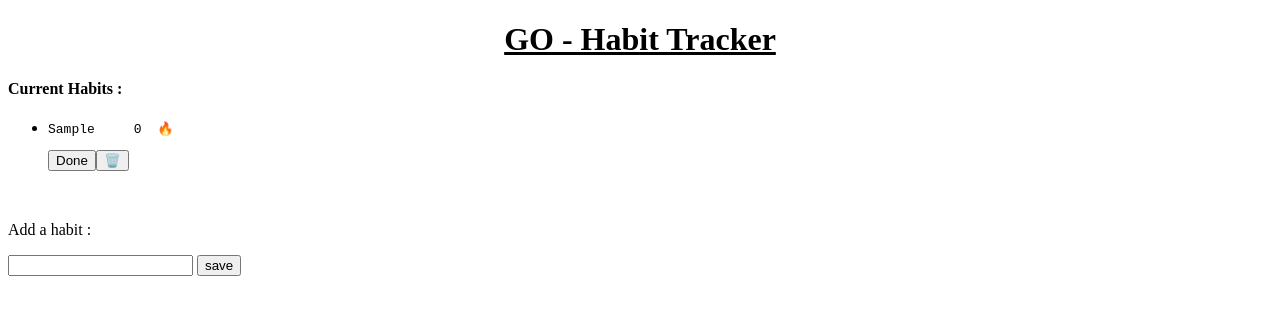
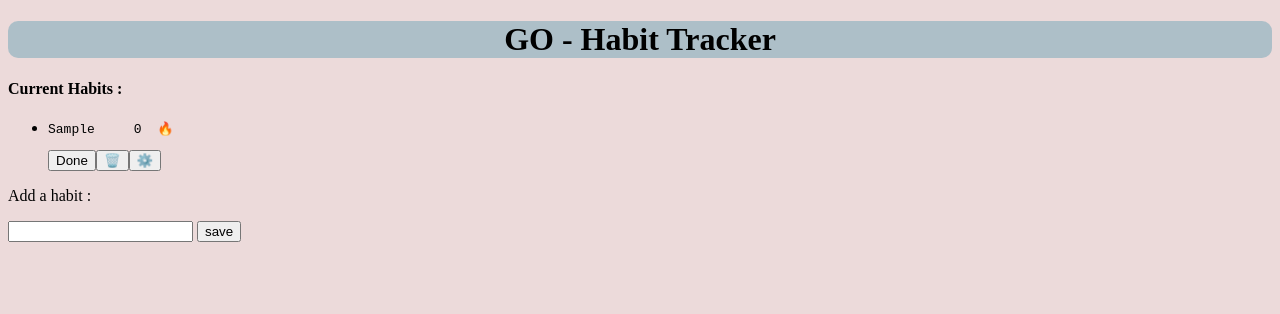
Before and after one commit to TanvirSingh9211/GO-habit-tracker, a plain HTML site: page index.html in a window 1280 px wide. Both pictures are taken after typing "Sample" into the empty fields and a click on the button "save". Drawn offline with Linux system fonts and the light colour scheme.

Commit message:
add habit name edit logic,fixed streak calculation bug, added little css to page

```diff
--- a/index.html
+++ b/index.html
@@ -1,20 +1,28 @@
 <!DOCTYPE html>
 <html lang="en">
+
 <head>
     <meta charset="UTF-8">
     <meta name="viewport" content="width=device-width, initial-scale=1.0">
+    <link rel="stylesheet" href="style.css">
     <title>Go - a habit tracker</title>
 </head>
+
 <body>
-    <center><h1><u>GO - Habit Tracker</u></h1></center>
+    <div id="heading">
+        <h1>GO - Habit Tracker</h1>
+    </div>
 
-    <h4>Current Habits :</h4>
-    <ul id="habitlist"></ul>
+    <div>
+        <h4>Current Habits :</h4>
+        <ul id="habitlist"></ul>
+    </div>
 
-    <br>
-    <p>Add a habit : </p>
-    <input type="text" id="form"> <button onclick=addHabits()>save</button>
-
+    <div>
+        <p>Add a habit : </p>
+        <input type="text" id="form"> <button onclick=addHabits()>save</button>
+    </div>
     <script src="script.js"></script>
 </body>
+
 </html>
--- a/script.js
+++ b/script.js
@@ -22,6 +22,13 @@ function deleteHabit(habit){
 
 }
 
+function editHabits(habit){
+   let newname = prompt("enter new habit");
+   if(newname!==null && newname.trim().length!==0){
+      habit.name  = newname;
+   }
+}
+
 function displayHabits(){
    let habitList = document.getElementById('habitlist');
    habits.forEach((habit)=>{
@@ -29,8 +36,10 @@ function displayHabits(){
       let ele = document.createElement('li');
       let btn = document.createElement('button');
       let del = document.createElement('button');
+      let edit =  document.createElement('button');
       btn.textContent = "Done";
       del.textContent = "🗑️";
+      edit.textContent = "⚙️";
 
       con.textContent = habit.name + "     " +habit.streakCount+"  🔥";
       btn.onclick = ()=>{
@@ -41,8 +50,12 @@ function displayHabits(){
          deleteHabit(habit);
          renderHabits();
       }
+      edit.onclick = ()=>{
+         editHabits(habit);
+         renderHabits();
+      }
 
-      ele.append(con,btn,del);
+      ele.append(con,btn,del,edit);
 
       habitList.appendChild(ele);
    })
@@ -55,11 +68,11 @@ function countStreak(habit){
       habit.lastCompleted = true ;
       habit.streakCount = 1;
    }
-   else if(habit.lastCompleted===true && habit.lastDone.getDate()-today.getDate()===1){
+   else if(habit.lastCompleted===true && (habit.lastDone.getTime()-today.getTime())/1000*60*24*60===1){
       habit.streakCount+=1;
       habit.lastDone = new Date();
    }
-   else if(habit.lastDone.getDate()-today.getDate()===0){
+   else if((habit.lastDone.getTime()-today.getTime())/1000*60*24*60<=1){
       // nothing
    }
    else{
--- a/style.css
+++ b/style.css
@@ -1 +1,10 @@
 /*design of my web app*/
+#heading {
+    text-align: center;
+    background-color: rgba(27, 131, 159, 0.3);
+    border-radius: 10px;
+
+}
+body{
+    background-color:rgb(236, 218, 218) ;
+}
```
